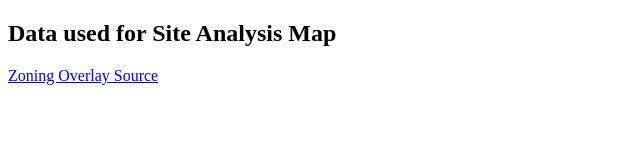
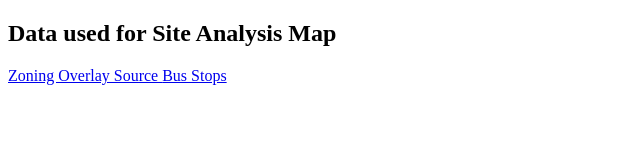
Before and after one commit to duncan-richey/site_planning, a plain HTML site: page index.html in a window 1280 px wide. Shown: the full height of the page, 0-640 px from the left. Drawn offline with Linux system fonts and the light colour scheme.

Commit message:
Update index.html

```diff
--- a/index.html
+++ b/index.html
@@ -9,6 +9,9 @@
 <body>
     <h2>Data used for Site Analysis Map</h2>
     <a href="https://www.opendata-townofchapelhill.hub.arcgis.com/datasets/townofchapelhill::overlay-zoning-districts/explore?location=35.913898%2C-79.048000%2C13.93"> Zoning Overlay Source </a>
+</body>
+<body>
+    <a href="https://opendata-townofchapelhill.hub.arcgis.com/datasets/townofchapelhill::chapel-hill-transit-bus-stops/explore?location=35.912486%2C-79.061046%2C16.75"> Bus Stops </a>
 
 </body>
 </html>
```
